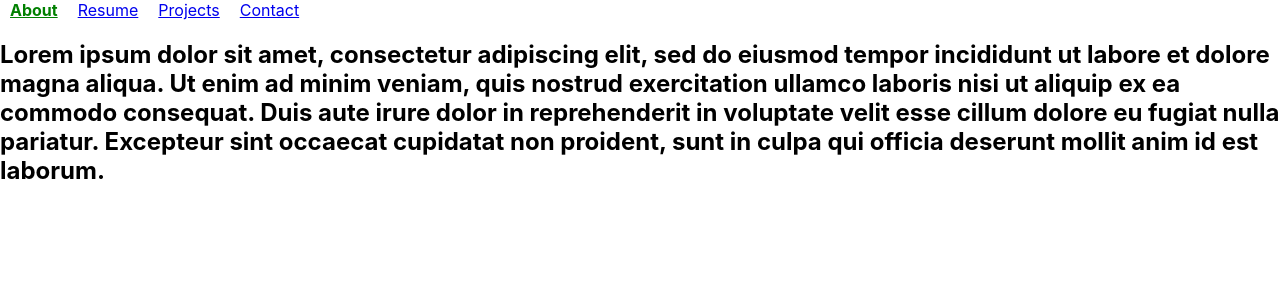
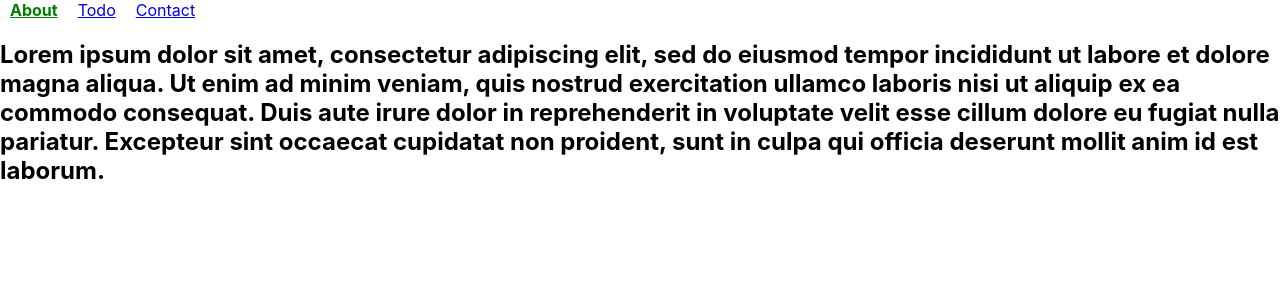
Before and after one commit to DavyBeer/Task-Management, a React (Create React App) app: page /about in a window 1280 px wide. Shown: the top 300 px of the page. Built offline with nearby package versions, Linux system fonts and the light colour scheme.

Commit message:
Corrected navbar

```diff
--- a/src/components/NavBar.jsx
+++ b/src/components/NavBar.jsx
@@ -5,8 +5,7 @@ const NavBar = () => {
   return (
     <div>
       <NavTab to="/about" label="About" />
-      <NavTab to="/resume" label="Resume" />
-      <NavTab to="/projects" label="Projects" />
+      <NavTab to="/todo" label="Todo" />
       <NavTab to="/contact" label="Contact" />
     </div>
   );
```
